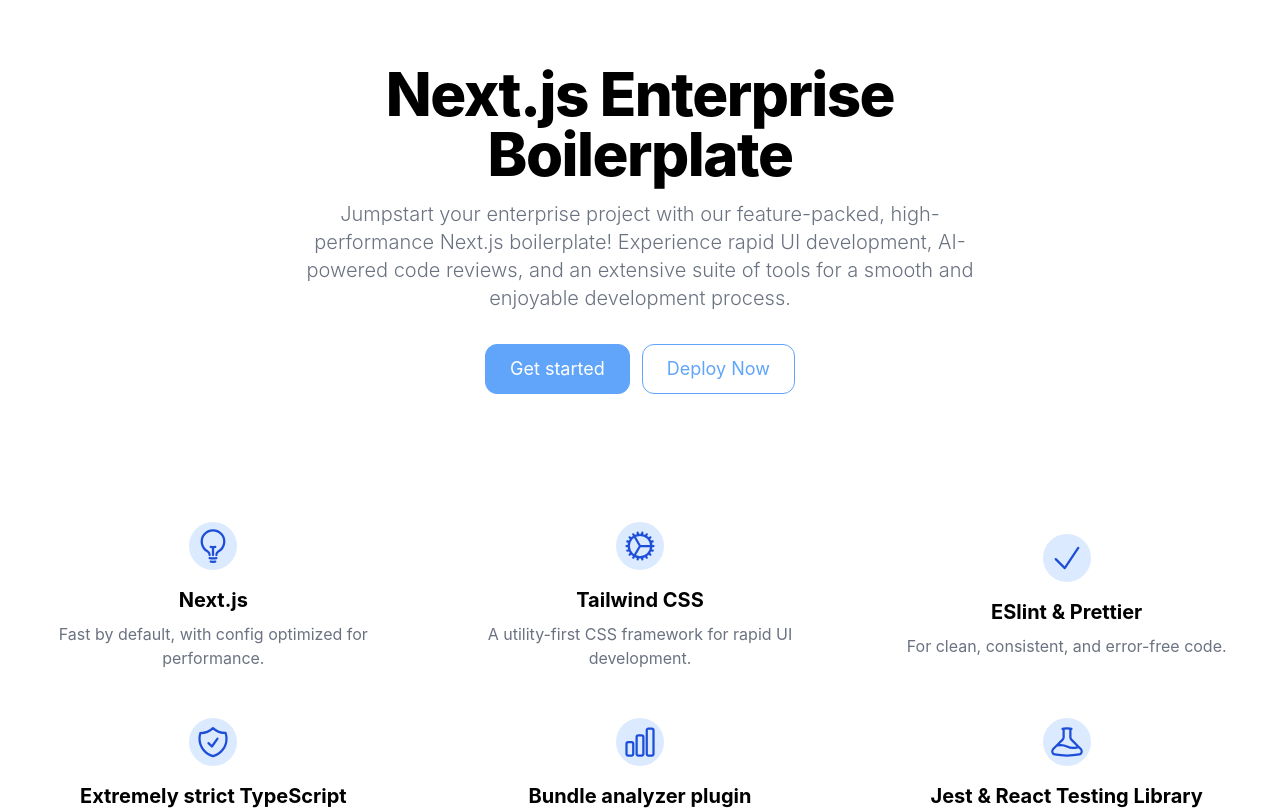
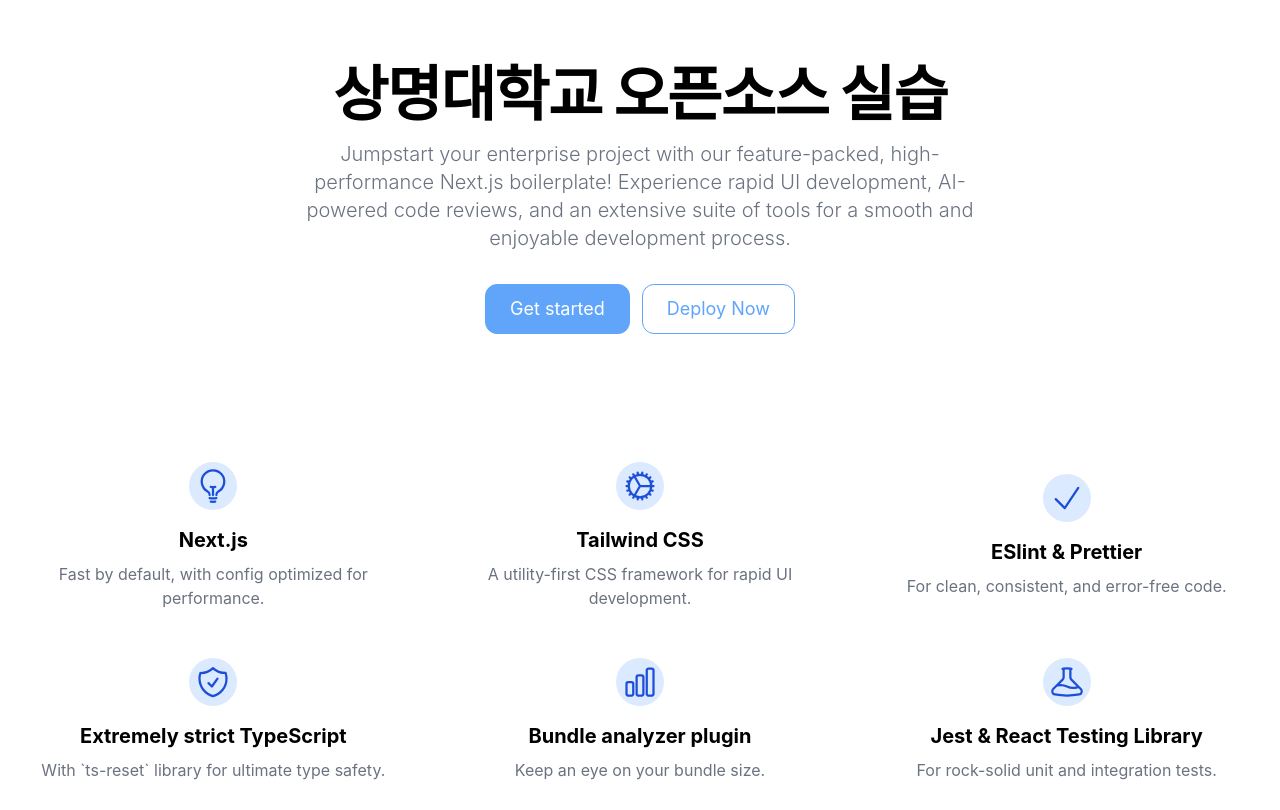
Before and after one commit to bora-code-temp-organization/next-smu, a Next.js app: page / in a window 1280 px wide. Shown: the top 810 px of the page. Built offline with nearby package versions, Linux system fonts and the light colour scheme.

Commit message:
타이틀 수정

```diff
--- a/pages/index.tsx
+++ b/pages/index.tsx
@@ -14,13 +14,13 @@
         <meta property="og:image:width" content="1200" />
         <meta property="og:image:height" content="630" />
         <meta name="twitter:card" content="summary_large_image" />
-        <title>Next.js Enterprise Boilerplate</title>
+        <title>상명대학교 오픈소스 실습</title>
       </Head>
       <section className="bg-white dark:bg-gray-900">
         <div className="mx-auto grid max-w-screen-xl px-4 py-8 text-center lg:py-16">
           <div className="mx-auto place-self-center">
             <h1 className="mb-4 max-w-2xl text-4xl font-extrabold leading-none tracking-tight dark:text-white md:text-5xl xl:text-6xl">
-              Next.js Enterprise Boilerplate
+            상명대학교 오픈소스 실습
             </h1>
             <p className="mb-6 max-w-2xl font-light text-gray-500 dark:text-gray-400 md:text-lg lg:mb-8 lg:text-xl">
               Jumpstart your enterprise project with our feature-packed, high-performance Next.js boilerplate!
```
Also changed, not shown: 1 other file (tests, documents, lock files or other folders).
